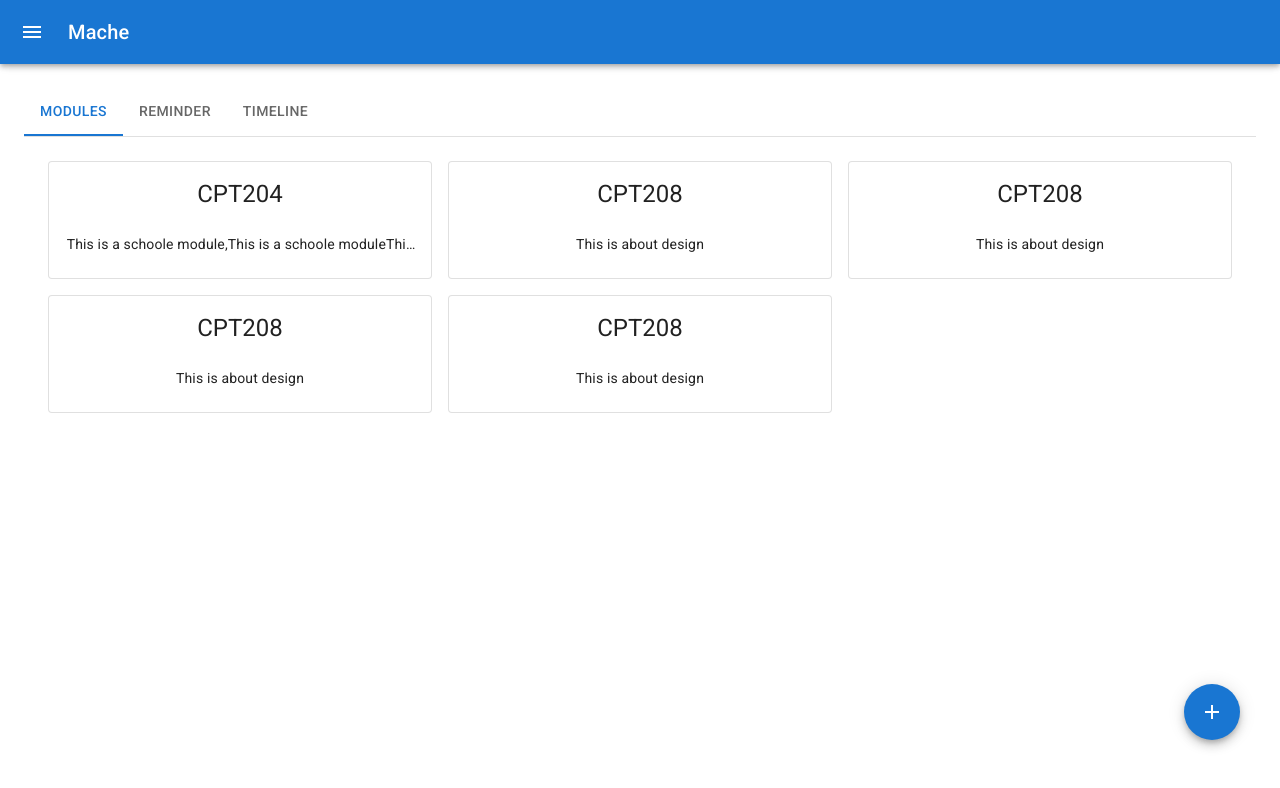
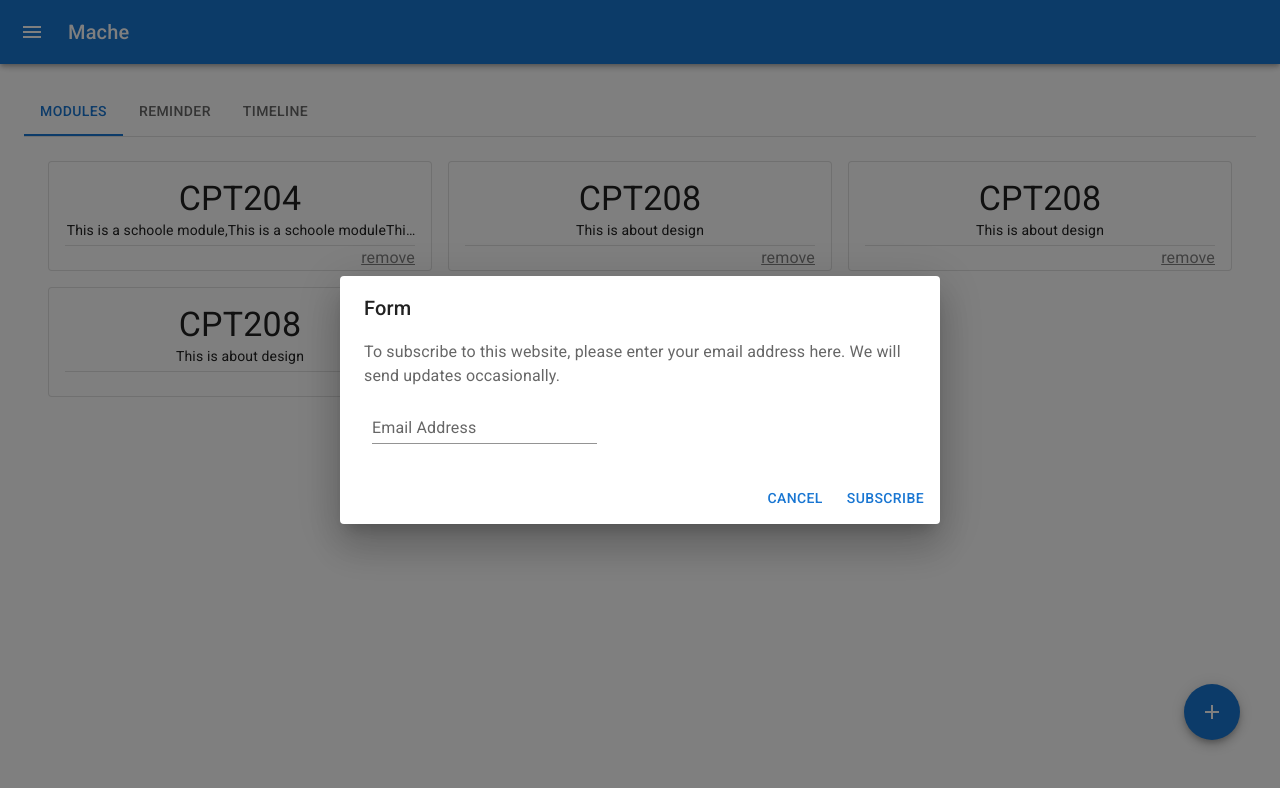
Before and after one commit to sanmusen214/mache, a React (Create React App) app: page / in a window 1280 px wide. Both pictures are taken after a click on the button 1212 px from the left and 712 px from the top of the page. Shown: the top 788 px of the page. Built offline with nearby package versions, Linux system fonts and the light colour scheme.

Commit message:
Feat: localStorage and data control UI

```diff
--- a/package.json
+++ b/package.json
@@ -10,6 +10,8 @@
     "@testing-library/jest-dom": "^5.16.4",
     "@testing-library/react": "^13.2.0",
     "@testing-library/user-event": "^13.5.0",
+    "prop-types": "^15.8.1",
+    "qs": "^6.10.3",
     "react": "^18.1.0",
     "react-dom": "^18.1.0",
     "react-scripts": "5.0.1",
--- a/src/components/Card.js
+++ b/src/components/Card.js
@@ -6,26 +6,45 @@ import CardContent from '@mui/material/CardContent';
 import Button from '@mui/material/Button';
 import Typography from '@mui/material/Typography';
 import "./Card.css"
+import PropTypes from 'prop-types';
+import { Divider } from '@mui/material';
 
+BasicCard.propTypes={
+  id:PropTypes.string.isRequired,
+  title:PropTypes.string.isRequired,
+  des:PropTypes.string.isRequired,
+  remove:PropTypes.func
+}
 
 /**
  * 包含标题和一行介绍的Card
+ * @param props.id
  * @param props.title
  * @param props.des
+ * @param props.remove
  */
 export default function BasicCard(props) {
+    const id=props.id||""
     const title=props.title||""
     const des=props.des||""
+    const remove=props.remove||function(e){return e}
     return (
     <Card  variant="outlined" sx={{ minWidth: 275 }}>
       <CardContent>
-        <Typography className='oneline' variant="h5" component="div">
+        <Typography className='oneline' variant="h4" component="div">
           {title}
         </Typography>
-        <br />
         <Typography className='oneline' variant="body2">
           {des}
         </Typography>
+        <Divider style={{marginTop:'5px'}}/>
+        <a
+        style={{float:'right',color:'gray',textDecoration:'underline'}}
+        data-key={id}
+        onClick={(e)=>{
+          remove(e)
+          e.stopPropagation()
+        }}>remove</a>
       </CardContent>
     </Card>
   );
--- /dev/null
+++ b/src/components/PopupForm.js
@@ -0,0 +1,65 @@
+import * as React from 'react';
+import Button from '@mui/material/Button';
+import TextField from '@mui/material/TextField';
+import Dialog from '@mui/material/Dialog';
+import DialogActions from '@mui/material/DialogActions';
+import DialogContent from '@mui/material/DialogContent';
+import DialogContentText from '@mui/material/DialogContentText';
+import DialogTitle from '@mui/material/DialogTitle';
+import { Box } from '@mui/system';
+/**
+ * @param props.finish
+ * @param props.open
+ * @param props.setopen
+ */
+export default function FormDialog(props) {
+    const finish = props.finish || function (e) { return e }
+    const open=props.open||false
+    const setOpen=props.setOpen||function(e){return e}
+
+    const handleSubmit = () => {
+        finish();
+        setOpen(false);
+    }
+
+    const handleClose = () => {
+        setOpen(false);
+    };
+
+    return (
+        <div>
+            <Dialog open={open} onClose={handleClose}>
+                <DialogTitle>Form</DialogTitle>
+                <DialogContent>
+                    <DialogContentText>
+                        To subscribe to this website, please enter your email address here. We
+                        will send updates occasionally.
+                    </DialogContentText>
+                    <Box
+                    component="form"
+                    sx={{
+                      '& .MuiTextField-root': { m: 1, width: '25ch' },
+                    }}
+                    noValidate
+                    autoComplete="off"
+                    >
+                    <TextField
+                        autoFocus
+                        margin="dense"
+                        id="name"
+                        label="Email Address"
+                        type="email"
+                        fullWidth
+                        variant="standard"
+                    />
+                    </Box>
+
+                </DialogContent>
+                <DialogActions>
+                    <Button onClick={handleClose}>Cancel</Button>
+                    <Button onClick={handleSubmit}>Subscribe</Button>
+                </DialogActions>
+            </Dialog>
+        </div>
+    );
+}
--- a/src/pages/Modules.js
+++ b/src/pages/Modules.js
@@ -7,6 +7,8 @@ import { getmodules } from '../services/modules';
 import BasicCard from '../components/Card';
 import "./Modules.css"
 import { IconPlus } from '../components/AddIcon';
+import PropTypes from 'prop-types';
+import FormDialog from '../components/PopupForm';
 
 const Item = styled(Paper)(({ theme }) => ({
   backgroundColor: theme.palette.mode === 'dark' ? '#1A2027' : '#fff',
@@ -21,27 +23,45 @@ const Item = styled(Paper)(({ theme }) => ({
  * @param props.info
  */
 export function Module(props) {
-  const e=props.info||{}
+  const info = props.info || {}
   return (
     <Grid
       item
       xs={4}
-      sx={{ cursor: 'pointer', userSelect: 'none' }}
-      onClick={() => { if (e.link != "#" && e.link) { window.open(e.link) } }}>
+      sx={{ cursor: 'default', userSelect: 'none' }}
+      onClick={() => { if (info.link != "#" && info.link) { window.open(info.link) } }}>
       <div className="modulebox">
         <BasicCard
-          title={e.name}
-          des={e.describe}
+          id={info.id}
+          title={info.name}
+          des={info.describe}
+          remove={remove}
         />
       </div>
     </Grid>
   )
 }
 
+Module.propTypes = {
+  info: PropTypes.object.isRequired
+}
 
+function remove(e) {
+  console.log(e.target.getAttribute("data-key"))
+}
+
+function submit(e) {
+  //处理传回来的各种表单提交
+  console.log("submit!")
+  return e
+}
+/**
+ * TODO: 传入表单，返回填写内容
+ */
 export default function Modules() {
 
   const [modules, setmodules] = useState([])
+  const [showform, setshowform] = useState(false)
 
   useEffect(() => {
     setmodules(getmodules())
@@ -54,7 +74,12 @@ export default function Modules() {
           return <Module key={e.id} info={e} />
         })}
       </Grid>
-      <IconPlus />
+      <IconPlus recall={() => {
+        console.log(showform)
+        setshowform(true)
+        console.log(showform)
+      }} />
+      <FormDialog open={showform} setOpen={setshowform} finish={submit} />
     </Box>
   )
 }
--- a/src/pages/Reminder.js
+++ b/src/pages/Reminder.js
@@ -1,9 +1,32 @@
 // 带有时间记录的备忘录
 import React from 'react'
 import { IconPlus } from '../components/AddIcon';
+
+import { addItem,getItem,removeItem } from '../utils/localstorage';
 export default function Reminder() {
   return (
-    <div>Reminder
+    <div>
+      <div onClick={()=>{
+        addItem('test','test1',{id:'test1',text:'I am a test',world:'hello world'})
+      }}>add test1 to test</div>
+      <div onClick={()=>{
+        addItem('test','test2',{id:'test2',text:'I am a test2',world:'hello world2'})
+      }}>add test2 to test</div>
+      <div
+      onClick={()=>{
+        console.log(getItem('test'))
+      }}
+      >show test</div>
+      <div onClick={()=>{
+        removeItem('test','test1')
+      }}>
+        delete test1
+      </div>
+      <div onClick={()=>{
+        removeItem('test','test2')
+      }}>
+        delete test2
+      </div>
       <IconPlus />
     </div>
   )
--- a/src/services/leftdrawer.js
+++ b/src/services/leftdrawer.js
@@ -1,3 +1,6 @@
+/**
+ * name,link,picurl
+ */
 const online=[
     {
         name:'Email',
--- a/src/services/modules.js
+++ b/src/services/modules.js
@@ -1,3 +1,19 @@
+/**
+ * id,name,link,describe
+ */
+function formatModules(obj){
+    if(!obj.id){
+        throw Error("must have an id")
+    }
+    return {
+        id:obj.id,
+        name:obj.name||obj.id,
+        link:obj.link||"#",
+        describe:obj.describe||""
+    }
+}
+
+
 export function getmodules(){
     return [
         {
--- /dev/null
+++ b/src/utils/localstorage.js
@@ -0,0 +1,84 @@
+import qs from 'qs'
+
+
+/**
+ * 每个以Json格式存key:{'content':[{id:''},{id:''},{id:''}]}
+ */
+
+
+/**
+ * 修改指定的itemid的项为newitem，如果没有则创建key对象
+ */
+export function addItem(key, itemid, newitem) {
+    if (newitem.id != itemid) {
+        console.error("添加的对象id必须与传入的id相同")
+        return false
+    }
+    const itemobj = qs.parse(localStorage.getItem(key))
+    // 无原对象
+    if(!itemobj){
+        localStorage.setItem(key,qs.stringify({'content':[newitem]}))
+        return true
+    }
+    // 无原对象里的content
+    if(!itemobj['content']){
+        itemobj['content']=[]
+    }
+    let count=0
+    // 加入（验证id不重复
+    for (let i = 0; i < itemobj['content'].length; i++) {
+        if (itemobj['content'][i]['id'] == itemid) {
+            count+=1
+            itemobj['content'][i] = newitem
+        }
+    }
+    if(count>1){
+        // id重复
+        console.error("id 重复")
+        return false
+    }else if(count==1){
+        // id出现一次，修改已有的
+        localStorage.setItem(key,qs.stringify(itemobj))
+        return true
+    }else{
+        // 添加没有的
+        itemobj['content'].push(newitem)
+        localStorage.setItem(key,qs.stringify(itemobj))
+        return true
+    }
+}
+
+/**
+ * 查询key,返回列表,[{},{}]
+ */
+export function getItem(key) {
+    const itemobj = qs.parse(localStorage.getItem(key))
+    if (itemobj['content']) {
+        return itemobj['content']
+    }else{
+        return []
+    }
+}
+
+/**
+ * 删除key的itemlist里id为itemid的对象,一个对象而不是整个key！
+ */
+export function removeItem(key, itemid) {
+    const itemobj = qs.parse(localStorage.getItem(key))
+    // 无原对象
+    if(!itemobj){
+        return false
+    }
+    // 无原对象里的content
+    if(!itemobj['content']){
+        itemobj['content']=[]
+    }
+    // 删除所有与itemid一样的
+    for (let i =itemobj['content'].length-1; i >-1 ; i--) {
+        if (itemobj['content'][i]['id'] == itemid) {
+            itemobj['content'].splice(i,1)
+        }
+    }
+    localStorage.setItem(key,qs.stringify(itemobj))
+    return true
+}
```
